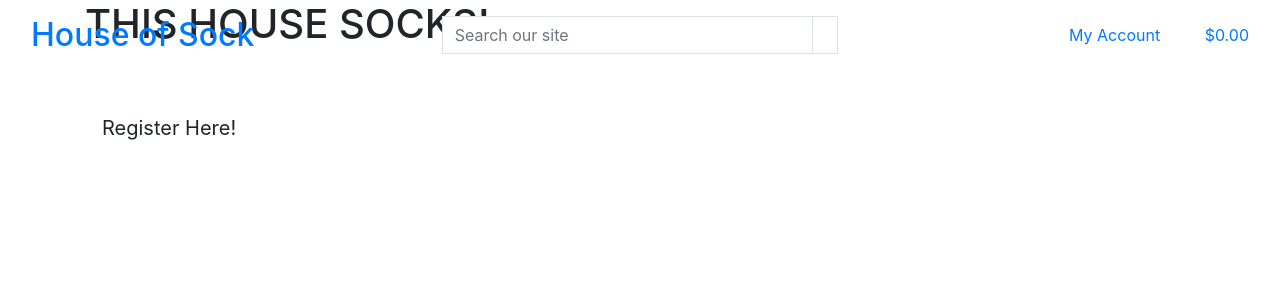
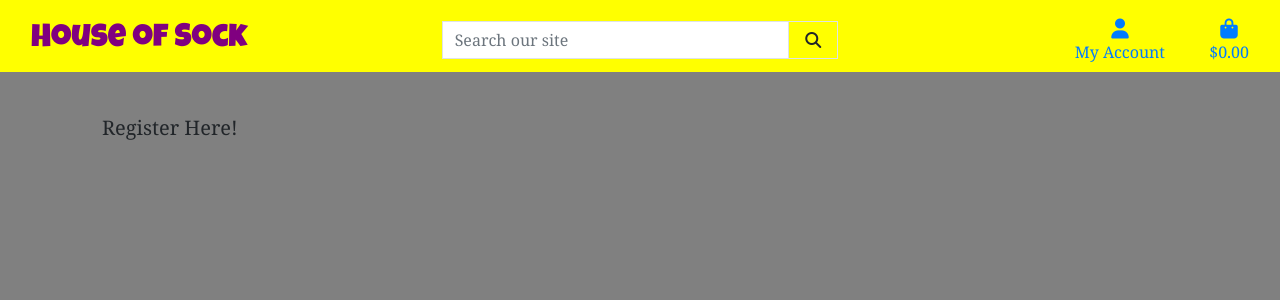
Before and after one commit to RyanSyme/house-of-sock, a Django app: page / in a window 1280 px wide. Shown: the top 300 px of the page. Run offline with Django 3.2, Linux system fonts and the light colour scheme; some libraries are stand-ins or nearby versions.

Commit message:
add font and css to header

```diff
--- a/house_of_sock/settings.py
+++ b/house_of_sock/settings.py
@@ -69,7 +69,7 @@ TEMPLATES = [
         'OPTIONS': {
             'context_processors': [
                 'django.template.context_processors.debug',
-                'django.template.context_processors.request', # required by allauth
+                'django.template.context_processors.request',  # required by allauth
                 'django.contrib.auth.context_processors.auth',
                 'django.contrib.messages.context_processors.messages',
             ],
@@ -148,3 +148,7 @@ USE_TZ = True
 # https://docs.djangoproject.com/en/3.1/howto/static-files/
 
 STATIC_URL = '/static/'
+STATICFILES_DIRS = (os.path.join(BASE_DIR, 'static'),)
+
+MEDIA_URL = '/media/'
+MEDIA_ROOT = os.path.join(BASE_DIR, 'media')
--- a/house_of_sock/urls.py
+++ b/house_of_sock/urls.py
@@ -15,9 +15,11 @@ Including another URLconf
 """
 from django.contrib import admin
 from django.urls import path, include
+from django.conf import settings
+from django.conf.urls.static import static
 
 urlpatterns = [
     path('admin/', admin.site.urls),
     path('accounts/', include('allauth.urls')),
     path('', include('home.urls')),
-]
+] + static(settings.MEDIA_URL, document_root=settings.MEDIA_ROOT)
--- a/static/css/base.css
+++ b/static/css/base.css
@@ -1,14 +1,18 @@
+/* @import url('https://fonts.googleapis.com/css2?family=Luckiest+Guy&family=Noto+Serif&display=swap'); */
+
 html {
     height: 100%;
 }
 
-/* body {
-    background: url('/media/homepage_background_cropped.jpg') no-repeat center center fixed;
-    background-size: cover;
-    height: calc(100vh - 164px);
-    color: #555;
-    font-family: 'Lato';
-} */
+body {
+    background-color: grey;
+    /* height: calc(100vh - 164px); */
+    font-family: 'Noto Serif', serif;
+}
+
+header {
+    background-color: yellow;
+}
 
 /* from Bulma - from code institute*/
 .icon {
@@ -23,17 +27,22 @@ html {
     width: fit-content;
 }
 
+.main-logo-link h2 {
+    font-family: 'Luckiest Guy', cursive;
+    color: purple;
+}
+
 /* -------------------------------- Media Queries */
 
 /* Slightly larger container on xl screens */
-@media (min-width: 1200px) {
+/* @media (min-width: 1200px) {
   .container {
     max-width: 80%;
   }
-}
+} */
 
 /* fixed top navbar only on medium and up */
-@media (min-width: 992px) {
+/* @media (min-width: 992px) {
     .fixed-top-desktop-only {
         position: fixed;
         top: 0;
@@ -45,4 +54,4 @@ html {
     .header-container {
         padding-top: 164px;
     }
-}
+} */
--- a/templates/base.html
+++ b/templates/base.html
@@ -15,12 +15,16 @@
 
     {% block corecss %}
         <link rel="stylesheet" href="https://cdn.jsdelivr.net/npm/bootstrap@4.6.0/dist/css/bootstrap.min.css" integrity="sha384-B0vP5xmATw1+K9KRQjQERJvTumQW0nPEzvF6L/Z6nronJ3oUOFUFpCjEUQouq2+l" crossorigin="anonymous">
+        <link rel="preconnect" href="https://fonts.gstatic.com">
+        <link href="https://fonts.googleapis.com/css2?family=Luckiest+Guy&family=Noto+Serif:wght@400;700&display=swap" rel="stylesheet">
+        <link rel="stylesheet" href="{% static 'css/base.css' %}">
     {% endblock %}
 
     {% block extra_css %}
     {% endblock %}
 
     {% block corejs %}
+        <script src="https://kit.fontawesome.com/d7066448f0.js" crossorigin="anonymous"></script>
         <script src="https://code.jquery.com/jquery-3.5.1.slim.min.js" integrity="sha384-DfXdz2htPH0lsSSs5nCTpuj/zy4C+OGpamoFVy38MVBnE+IbbVYUew+OrCXaRkfj" crossorigin="anonymous"></script>
         <script src="https://cdn.jsdelivr.net/npm/popper.js@1.16.1/dist/umd/popper.min.js" integrity="sha384-9/reFTGAW83EW2RDu2S0VKaIzap3H66lZH81PoYlFhbGU+6BZp6G7niu735Sk7lN" crossorigin="anonymous"></script>
         <script src="https://cdn.jsdelivr.net/npm/bootstrap@4.6.0/dist/js/bootstrap.min.js" integrity="sha384-+YQ4JLhjyBLPDQt//I+STsc9iw4uQqACwlvpslubQzn4u2UU2UFM80nGisd026JF" crossorigin="anonymous"></script>
@@ -36,7 +40,7 @@
             <div id="topnav" class="row pt-lg-2 d-none d-lg-flex">
                 <div class="col-12 col-lg-4 my-auto py-1 py-lg-0 text-center text-lg-left">
                     <a href="{% url 'home' %}" class="nav-link main-logo-link">
-                        <h2 class="my-0">House of Sock</h2>
+                        <h2 class="main-logo-head my-0">House of Sock</h2>
                     </a>
                 </div>
                 <div class="col-12 col-lg-4 my-auto py-1 py-lg-0">
```
